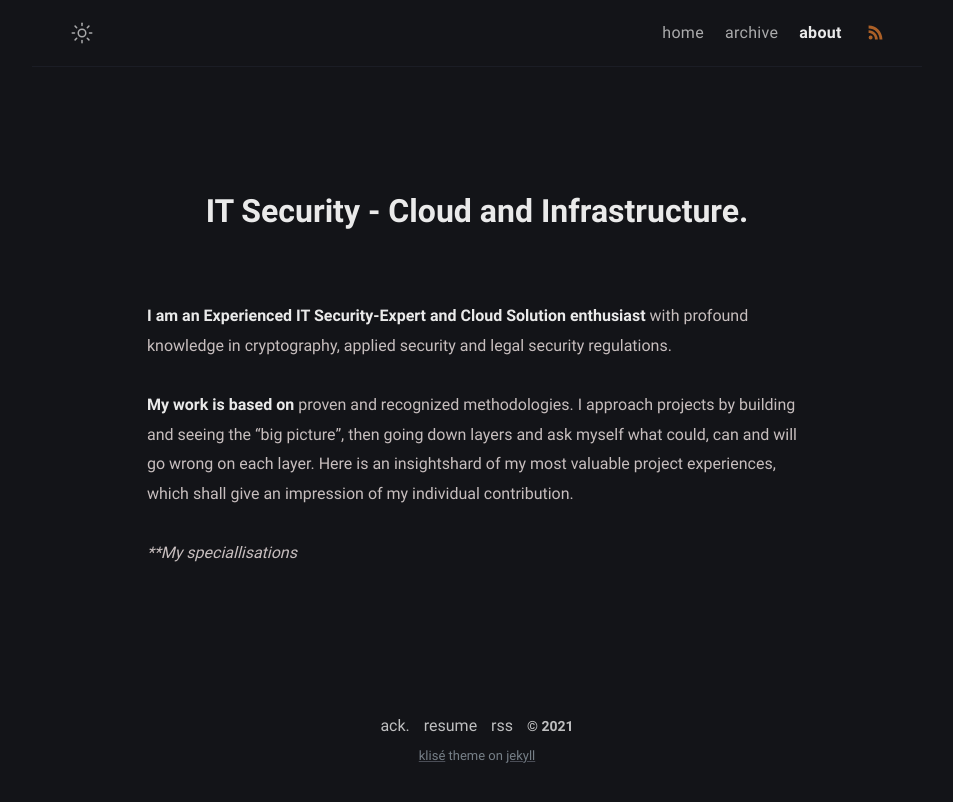
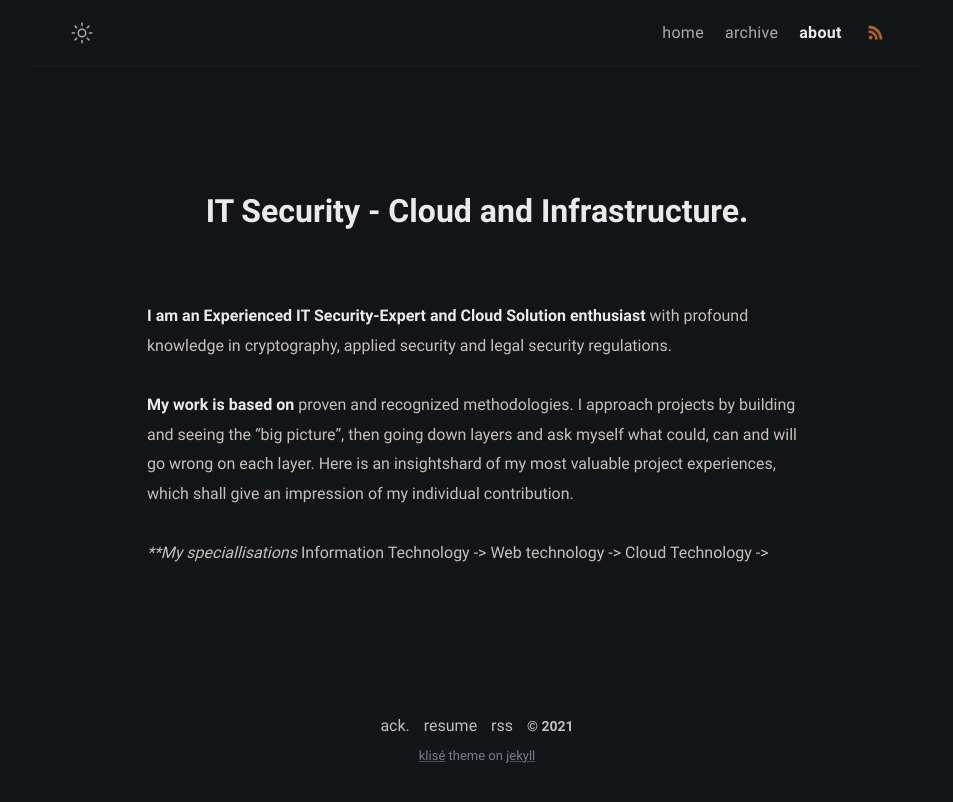
Before and after one commit to securebitAsif/fabulous-jupiter-8f84d, a Jekyll site: the page built from about.md, in a window 1280 px wide. Shown: the top 802 px of the page, without its empty margins (163-1116 px from the left). Built offline with Jekyll 4.4.1, drawn with Linux system fonts in a browser that asks for light colours.

Commit message:
about.md: changed

```diff
--- a/about.md
+++ b/about.md
@@ -9,4 +9,4 @@ comments: false
 **I am an Experienced IT Security-Expert and Cloud Solution enthusiast** with profound knowledge in cryptography, applied security and legal security regulations.<br><br>
 **My work is based on** proven and recognized methodologies. I approach projects by building and seeing the “big picture”, then going down layers and ask myself what could, can and will go wrong on each layer. Here is an insightshard of my most valuable project experiences, which shall give an impression of my individual contribution.
 
-***My speciallisations*
+***My speciallisations* Information Technology -> Web technology -> Cloud Technology ->
```
